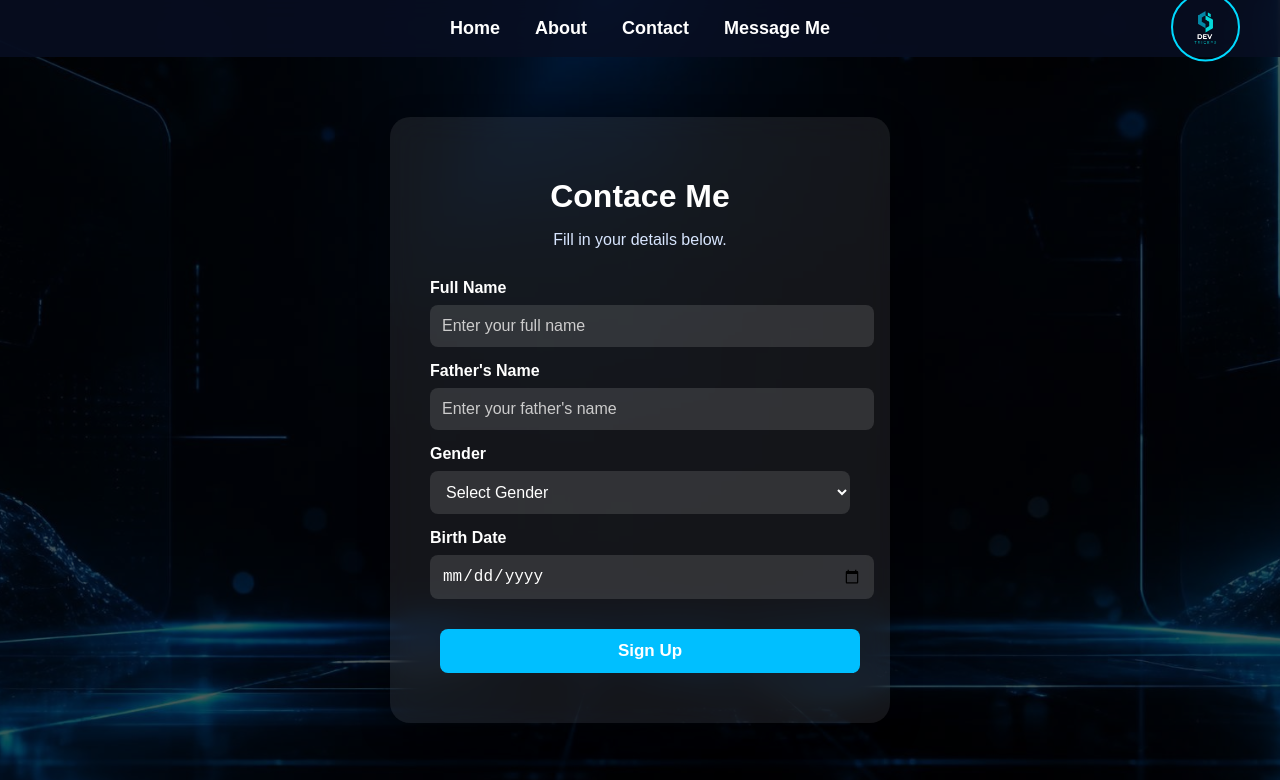
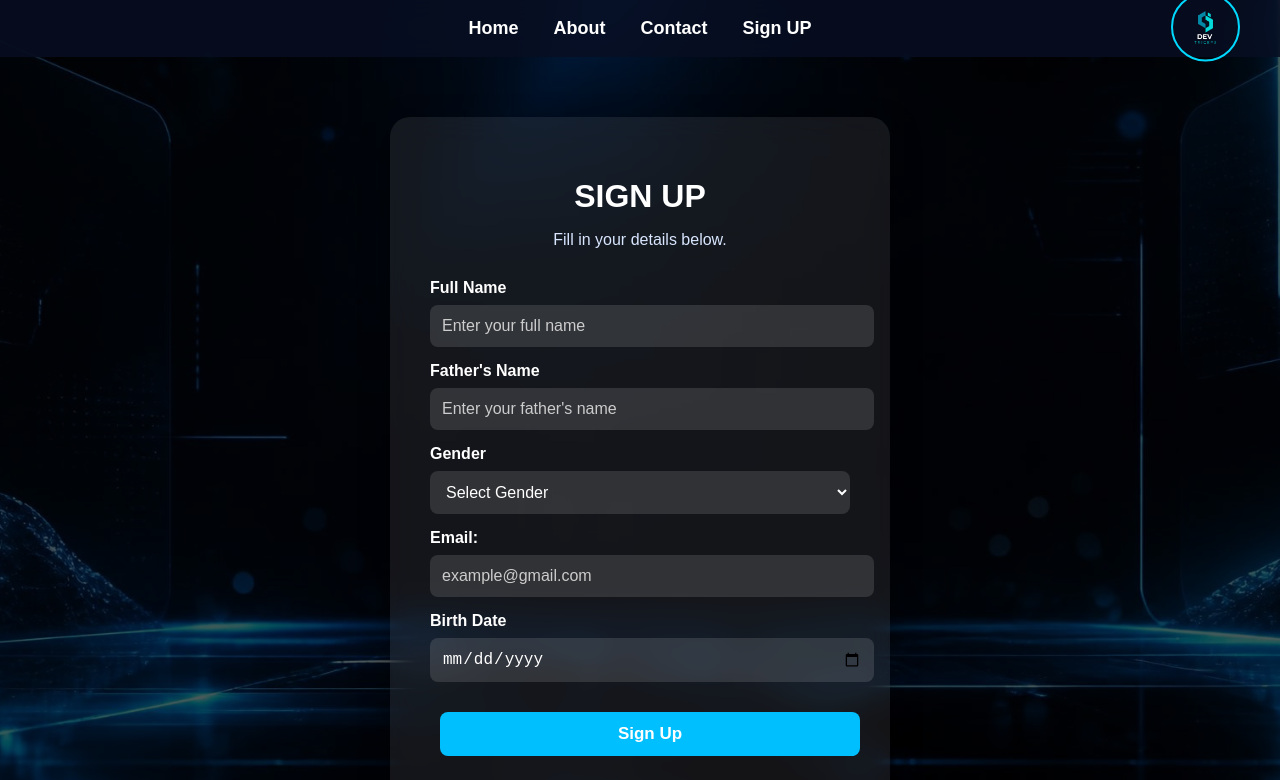
Before and after one commit to mujtabaproo11-web/Profile123, a plain HTML site: page signup.html in a window 1280 px wide. Shown: the top 780 px of the page. Drawn offline with Linux system fonts and the light colour scheme.

Commit message:
Add files via upload

```diff
--- a/signup.html
+++ b/signup.html
@@ -216,7 +216,7 @@
                 <li><a href="index.html">Home</a></li>
                 <li><a href="about.html">About</a></li>
                 <li><a href="contact.html">Contact</a></li>
-                <li><a href="signup.html">Message Me</a></li>
+                <li><a href="signup.html">Sign UP</a></li>
             </ul>
             <div class="logo">
                 <img src="logo.png" alt="Logo">
@@ -225,7 +225,7 @@
     </header>
     <div class="signup-container">
 
-        <h1>Contace Me</h1>
+        <h1>SIGN UP</h1>
         <p>Fill in your details below.</p>
 
         <form>
@@ -243,11 +243,13 @@
                 <option>Female</option>
                 <option>Other</option>
             </select>
+            <label>Email:</label>
+            <input type="email" placeholder="example@gmail.com" required>
 
             <label>Birth Date</label>
             <input type="date" required>
 
-            <button type="submit" class="button">Sign Up</button>
+            <button onclick="alert('Your Details Have been Submitted')" type="submit" class="button">Sign Up</button>
 
         </form>
 
```
Also changed, not shown: about.html (+1 -1 lines), contact.html (+1 -1 lines), index.html (+1 -1 lines).
